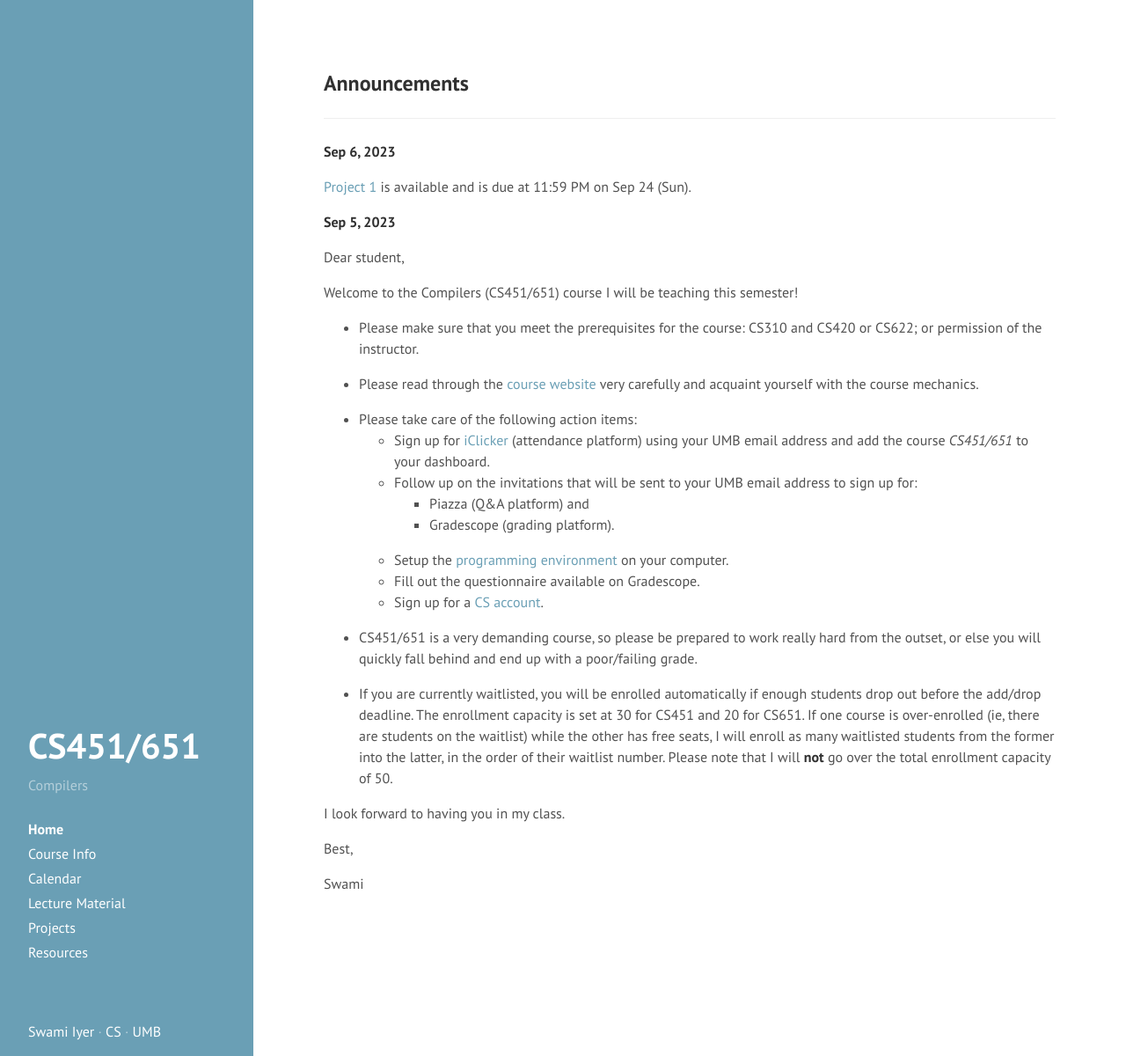
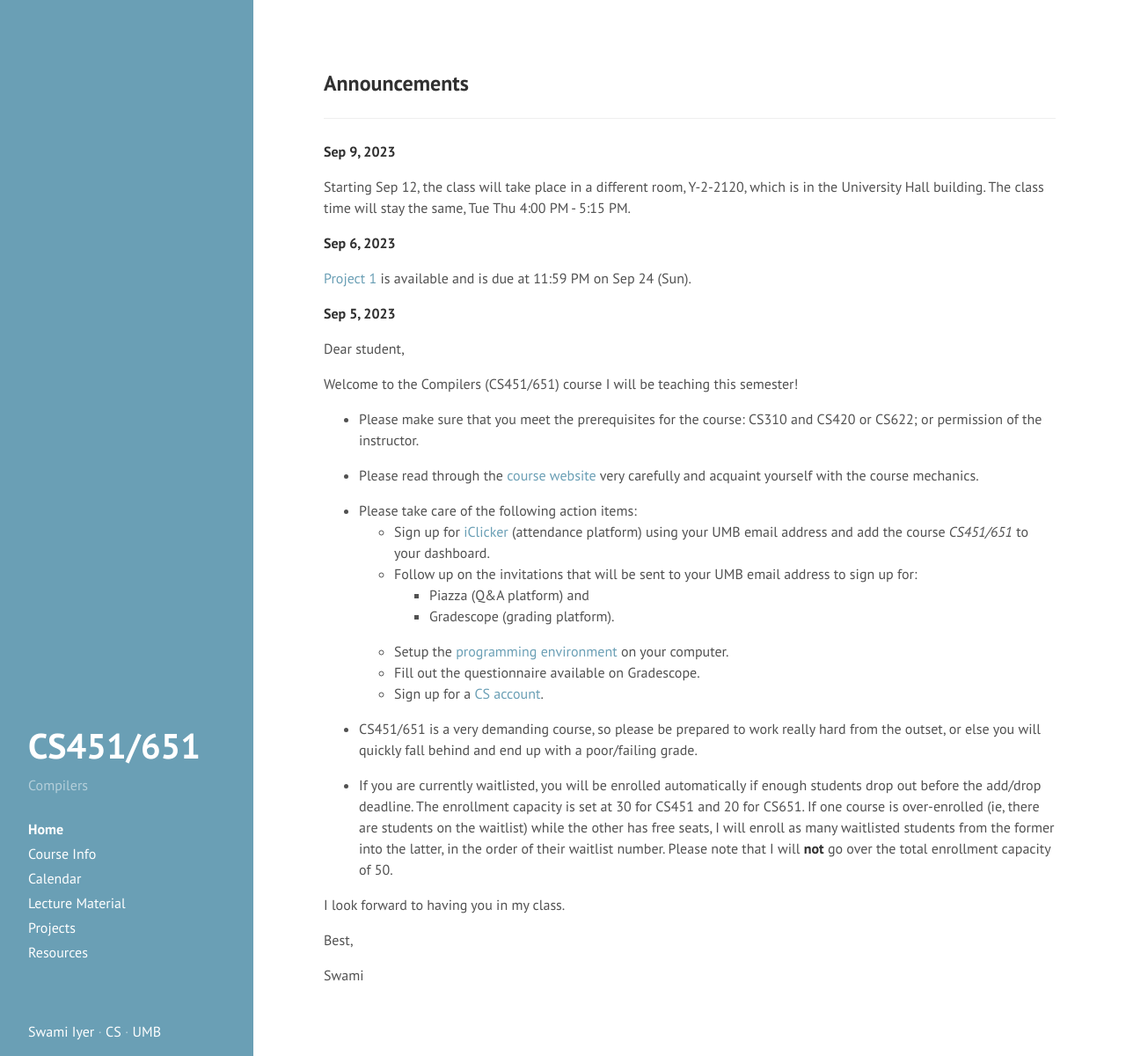
Before and after one commit to swamiiyer/swamiiyer.github.io, a Jekyll site: the page built from _pages/cs451/index.md, in a window 1280 px wide and 1200 px high. Shown: the whole window at 88% size. Built offline with Jekyll 4.4.1, drawn with Linux system fonts in a browser that asks for light colours.

Commit message:
Room change

```diff
--- a/_pages/cs451/index.md
+++ b/_pages/cs451/index.md
@@ -4,6 +4,10 @@ layout: cs451_page
 title: Home
 order: 1
 ---
+
+**Sep 9, 2023**
+
+Starting Sep 12, the class will take place in a different room, Y-2-2120, which is in the University Hall building. The class time will stay the same, Tue Thu 4:00 PM - 5:15 PM.
 
 **Sep 6, 2023**
 
```
Also changed, not shown: _pages/cs451/course_info.md (+1 -1 lines).
